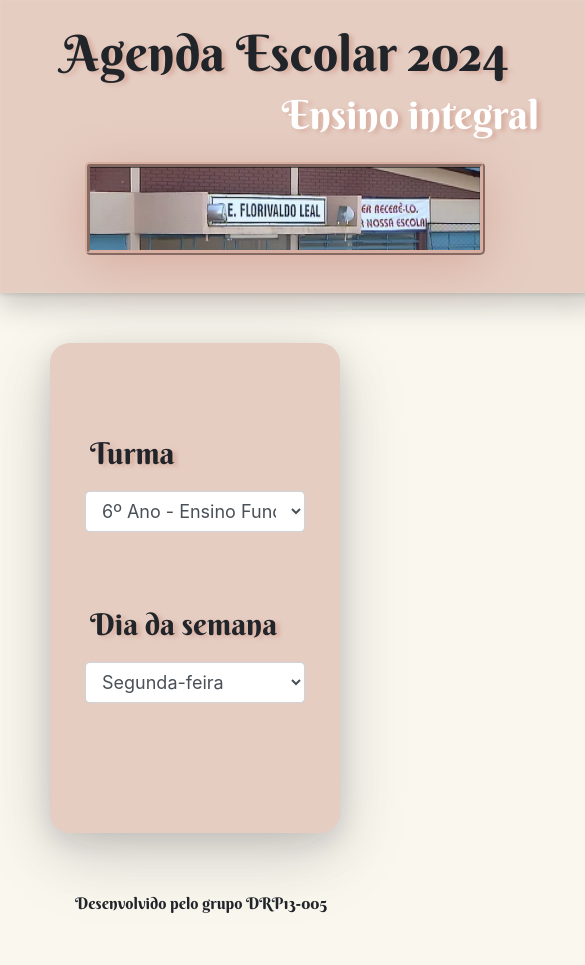
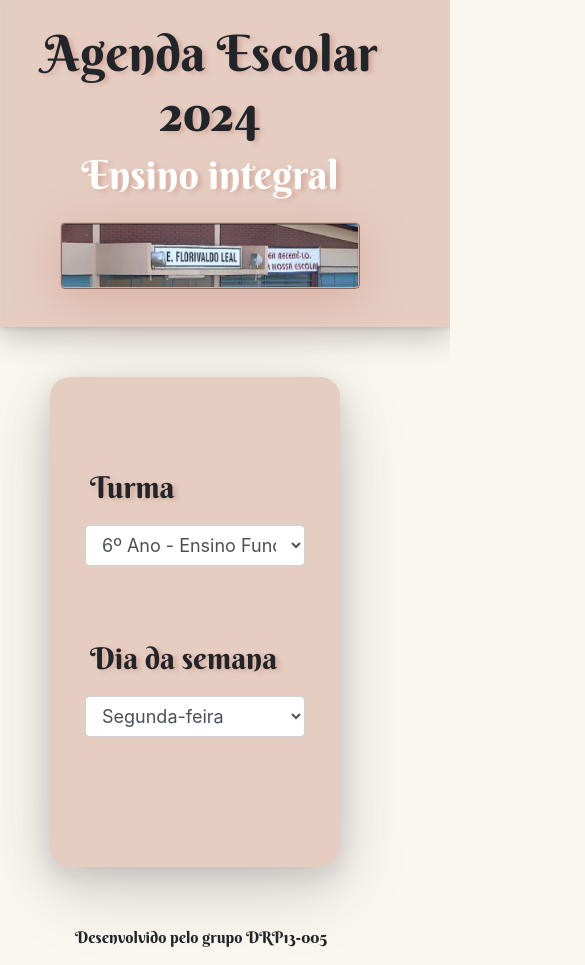
Before and after one commit to barbssx/projeto-integrador-I-univesp-agenda-escolar, a website: page index.html in a window 390 px wide. Shown: the whole page, 585 px wide, since content can reach past the window. Before the commit the page ends 931 px from the top, so only its background shows below. Drawn offline with nearby package versions, Linux system fonts and the light colour scheme; no server answers; a web font is replaced by a local one.

Commit message:
diminiu o header para dp

```diff
--- a/public/css/style.css
+++ b/public/css/style.css
@@ -110,9 +110,9 @@ footer {
 
 
           #img-escola {
-            width: 400px;
+            width: 300px;
             text-align: center;
-            border: 5px ridge var(--cor-secundaria)
+            border: 2px ridge var(--cor-secundaria)
           }
 
           main {
@@ -121,17 +121,15 @@ footer {
           }
 
           header {
-            width: 600px;
+            width: 450px;
             box-sizing: border-box;
           }
 
-          h1 {
+          h1, h2 {
             text-align: center;
           }
 
-          h2 {
-            text-align: end;
-          }
+
 
           footer {
             margin-left: 20px;
```
